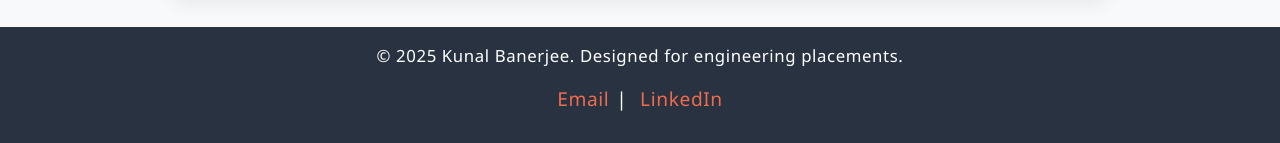
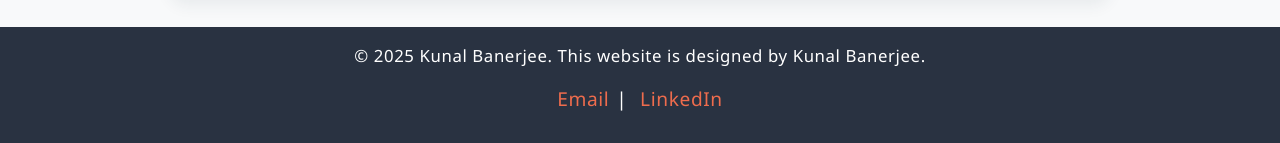
Before and after one commit to Kunal-Ai-Engineer/Website, a plain HTML site: page index.html in a window 1280 px wide. Shown: the part 2476-2619 px from the top of the page. Drawn offline with Linux system fonts and the light colour scheme.

Commit message:
Update index.html

```diff
--- a/index.html
+++ b/index.html
@@ -262,7 +262,7 @@
     </section>
   </div>
   <footer>
-    &copy; 2025 Kunal Banerjee. Designed for engineering placements.
+    &copy; 2025 Kunal Banerjee. This website is designed by Kunal Banerjee.
     <div class="contact-links">
       <a href="mailto:kunalbanerjee2810@gmail.com">Email</a>|
       <a href="https://www.linkedin.com/in/kunal-banerjee-792848258" target="_blank">LinkedIn</a>
```
